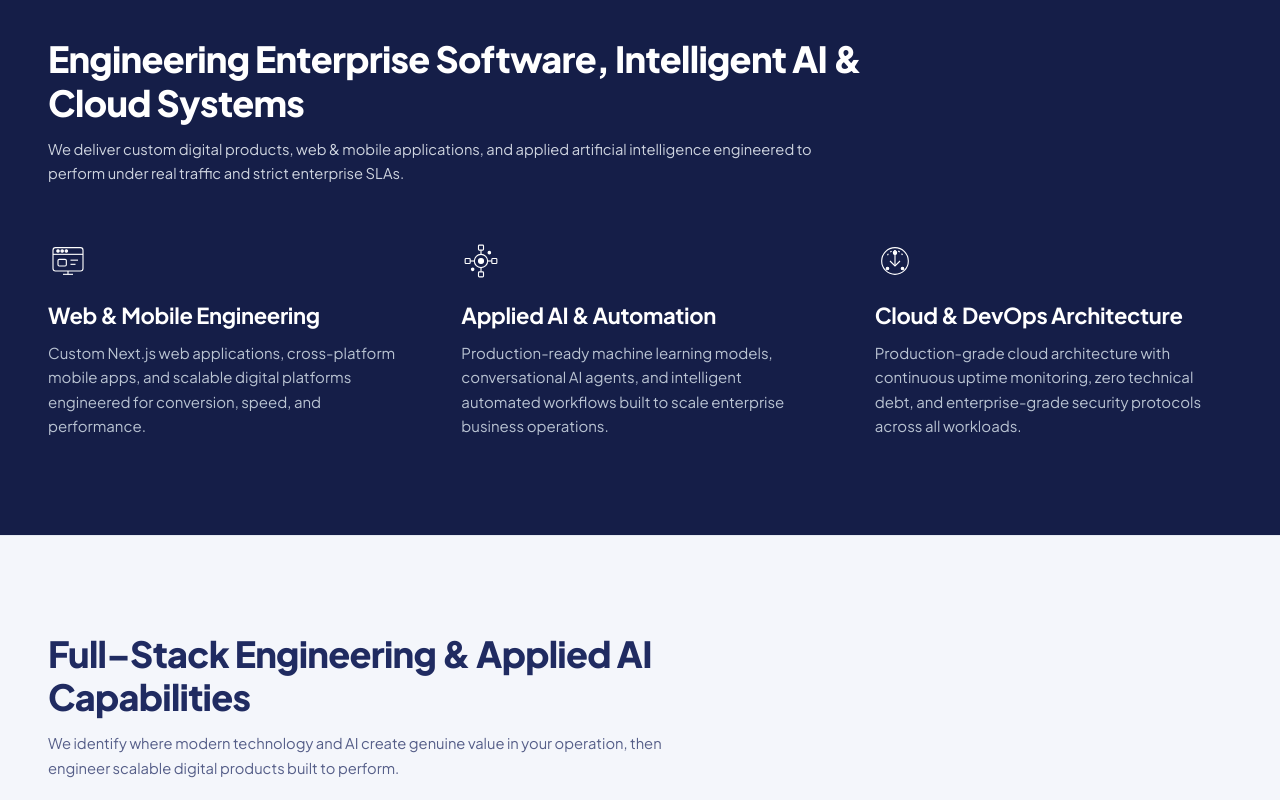
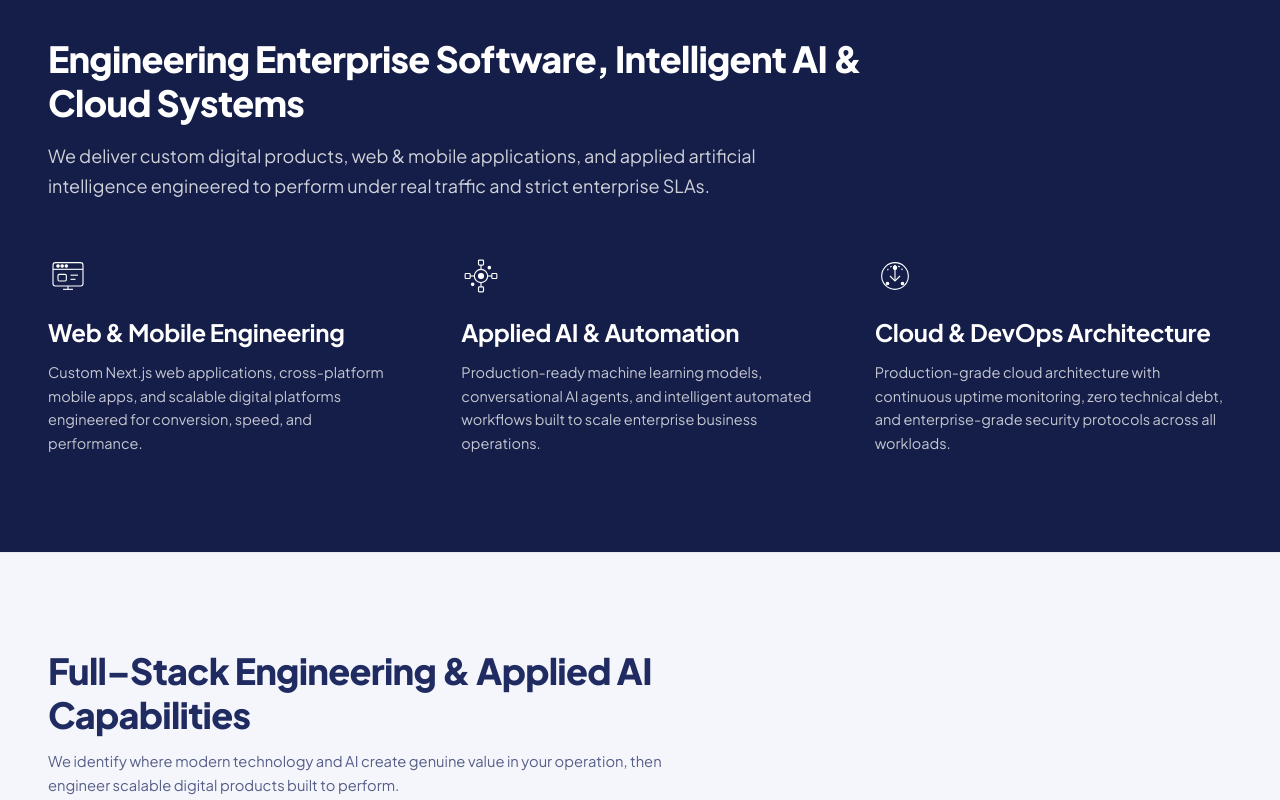
Before and after one commit to alishanea/arkanet-demo-, a Next.js app: page / in a window 1280 px wide. Shown: the part 860-1660 px from the top of the page. Built offline with nearby package versions, Linux system fonts and the light colour scheme.

Commit message:
refactor(agency): calibrate font typography, smoothing, kerning, and scale on statement section

```diff
--- a/src/components/home/AgencyStatement.tsx
+++ b/src/components/home/AgencyStatement.tsx
@@ -99,40 +99,40 @@ export const AgencyStatement: React.FC<AgencyStatementProps> = ({ onOpenBooking
   return (
     <section
       id="what-is-arkanet"
-      className="relative w-full bg-[#151E48] text-white px-4 sm:px-8 lg:px-12 py-16 sm:py-20 lg:py-24 select-none border-t border-[#253272] font-sans overflow-hidden"
+      className="relative w-full bg-[#151E48] text-white px-4 sm:px-8 lg:px-12 py-16 sm:py-20 lg:py-24 select-none border-t border-[#253272] font-sans antialiased overflow-hidden"
     >
       <div className="max-w-[1400px] w-full mx-auto space-y-10 sm:space-y-12 lg:space-y-14">
 
-        {/* ── 1. EXACT ORIGINAL STATEMENT HEADLINE & DESCRIPTION (CRISP, BRIGHT, MAXIMUM CONTRAST) ── */}
-        <div className="space-y-3 max-w-4xl text-left">
-          <h2 className="section-h2 !text-white font-extrabold tracking-tight">
+        {/* ── 1. AUTHORITATIVE STATEMENT HEADLINE & DESCRIPTION (PRECISION TYPOGRAPHY) ── */}
+        <div className="space-y-4 max-w-4xl text-left">
+          <h2 className="font-heading font-extrabold text-3xl sm:text-4xl lg:text-[40px] text-white leading-[1.18] tracking-[-0.025em]">
             Engineering Enterprise Software, Intelligent AI &amp; Cloud Systems
           </h2>
-          <p className="section-desc !text-slate-200/90 text-base sm:text-lg leading-relaxed max-w-3xl">
+          <p className="font-sans font-normal text-base sm:text-[17px] lg:text-[18px] text-white/80 leading-[1.65] max-w-3xl">
             We deliver custom digital products, web &amp; mobile applications, and applied artificial intelligence engineered to perform under real traffic and strict enterprise SLAs.
           </p>
         </div>
 
-        {/* ── 2. EDITORIAL 3-COLUMN CAPABILITY GRID (100% VISIBLE, CRISP, NO ARROWS) ── */}
+        {/* ── 2. EDITORIAL 3-COLUMN CAPABILITY GRID (MAXIMUM LEGIBILITY & COMFORT) ── */}
         <div className="grid grid-cols-1 md:grid-cols-3 gap-8 sm:gap-10 lg:gap-12 xl:gap-14 w-full text-left">
           {STATEMENTS.map((item) => (
             <Link
               key={item.id}
               href={item.href}
-              className="group flex flex-col items-start cursor-pointer outline-none focus-visible:ring-2 focus-visible:ring-white/70 focus-visible:ring-offset-4 focus-visible:ring-offset-[#151E48] rounded-sm"
+              className="group flex flex-col items-start outline-none focus-visible:ring-2 focus-visible:ring-white/70 focus-visible:ring-offset-4 focus-visible:ring-offset-[#151E48] rounded-sm"
             >
               {/* Minimalist Linear Icon */}
               <div className="mb-4 sm:mb-5">
                 {item.renderIcon()}
               </div>
 
-              {/* Title (Crisp Pure White, No Hover Color Change) */}
-              <h3 className="card-h3 !text-white">
+              {/* Title (Crisp, High-Presence Lettering) */}
+              <h3 className="font-heading font-bold text-xl sm:text-[22px] text-white tracking-[-0.015em] leading-snug">
                 {item.title}
               </h3>
 
-              {/* Description (High Contrast Soft Slate White) */}
-              <p className="font-sans font-normal text-sm sm:text-[15px] !text-slate-300/90 leading-relaxed mt-2.5">
+              {/* Description (Natural, Pure White Opacity) */}
+              <p className="font-sans font-normal text-sm sm:text-[14.5px] text-white/75 leading-[1.65] mt-3">
                 {item.desc}
               </p>
             </Link>
```
